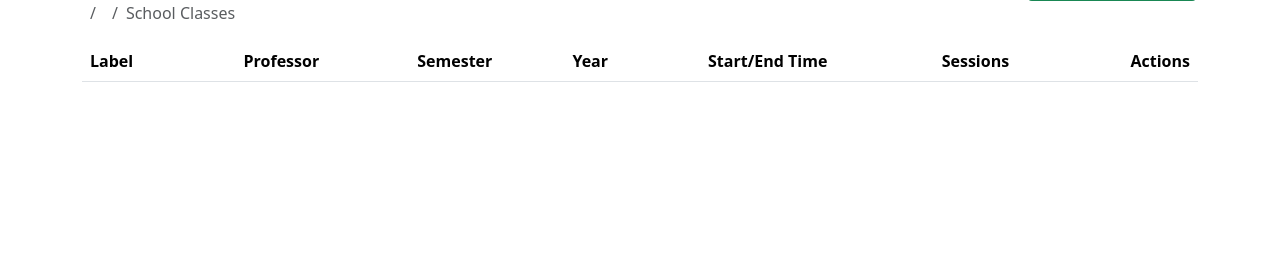
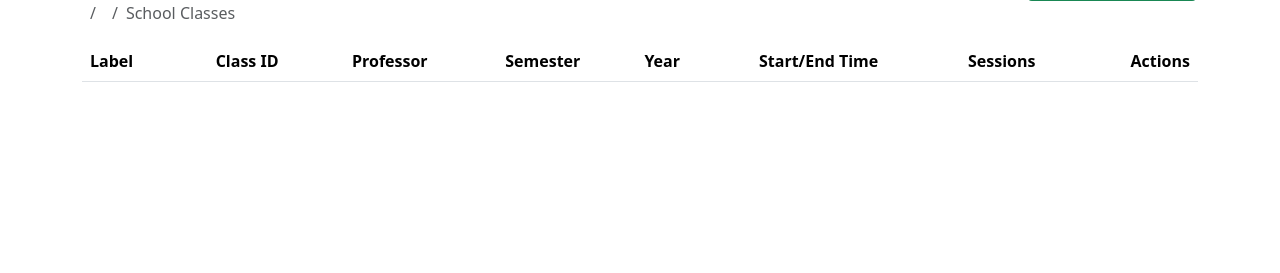
Before and after one commit to mdmourao/class-ping, a Django app: template class_attendance/templates/class_attendance/school_classes.html in a window 1280 px wide. Shown: the part 147-420 px from the top of the page. Run offline with Django 5.2, Linux system fonts and the light colour scheme; the template is opened without the code that fills it, so the values that code supplies are empty; some libraries are stand-ins or nearby versions.

Commit message:
Add class_id field to SchoolClass model and update related forms and templates

```diff
--- a/class_attendance/models.py
+++ b/class_attendance/models.py
@@ -17,6 +17,7 @@ class SchoolClass(models.Model):
     is_archived = models.BooleanField(default=False)
     year = models.IntegerField()
     semester = models.IntegerField()
+    class_id = models.CharField(max_length=50, blank=True, null=True)
 
     professor = models.ForeignKey(settings.AUTH_USER_MODEL, on_delete=models.PROTECT, related_name="classes")
     course = models.ForeignKey('Course', on_delete=models.PROTECT, related_name="classes")
--- a/class_attendance/templates/class_attendance/school_classes.html
+++ b/class_attendance/templates/class_attendance/school_classes.html
@@ -42,6 +42,7 @@
     <thead>
       <tr>
         <th scope="col" class="text-start">Label</th>
+        <th scope="col" class="text-center">Class ID</th>
         <th scope="col" class="text-center">Professor</th>
         <th scope="col" class="text-center">Semester</th>
         <th scope="col" class="text-center">Year</th>
@@ -55,6 +56,12 @@
 
       <tr role="button" class="table-row" onclick="window.location.href='{% url 'class_attendance:sessions' course.id school_class.id %}'">
         <td class="text-start">{{ school_class.label }}</td>
+
+        {% if school_class.class_id %}
+          <td class="text-center">{{ school_class.class_id }}</td>
+        {% else %}
+          <td class="text-center">N/A</td>
+        {% endif %}
         <td>
           {{ school_class.professor }}
 
--- a/class_attendance/views.py
+++ b/class_attendance/views.py
@@ -103,10 +103,7 @@ def courses_view(request, university_id):
 
 @login_required
 def courses_create_view(request,university_id):
-    university = get_object_or_404(
-        University.objects.filter(Q(admins=request.user) | Q(courses__professors=request.user)).distinct(),
-        id=university_id
-    )
+    university = get_object_or_404(University, admins=request.user, id=university_id)
 
     form = CourseForm(request.POST or None)
     if form.is_valid():
```
Also changed, not shown: class_attendance/forms.py (+6 -1 lines).
